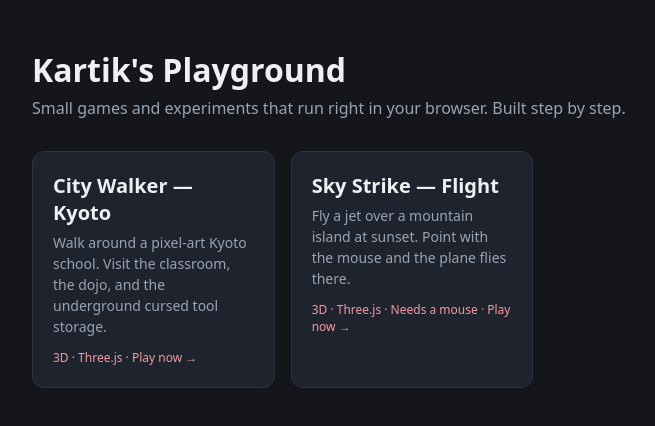
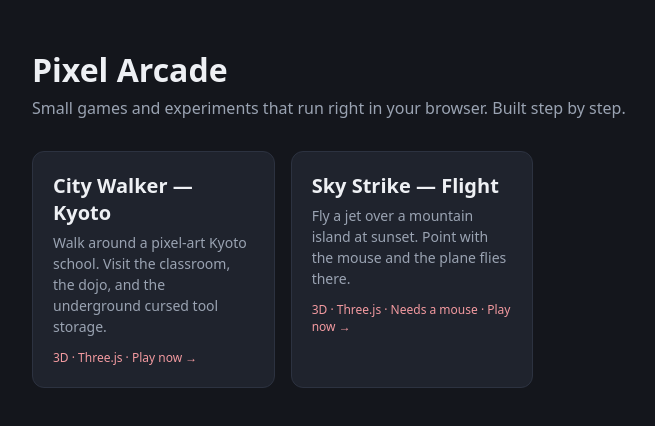
Before and after one commit to pixel-arcade-lab/playground, a plain HTML site: page index.html in a window 1280 px wide. Shown: the whole page, without its empty margins (228-883 px from the left). Drawn offline with Linux system fonts and the light colour scheme.

Commit message:
Use Pixel Arcade name and new site address; add play links to README

```diff
--- a/index.html
+++ b/index.html
@@ -3,7 +3,7 @@
 <head>
   <meta charset="UTF-8" />
   <meta name="viewport" content="width=device-width, initial-scale=1.0" />
-  <title>Kartik's Playground</title>
+  <title>Pixel Arcade</title>
   <style>
     :root { --bg: #14161c; --card: #1f232d; --text: #eef0f4; --muted: #9aa3b2; --accent: #f39aa0; }
     * { box-sizing: border-box; }
@@ -21,7 +21,7 @@
 </head>
 <body>
   <main>
-    <h1>Kartik's Playground</h1>
+    <h1>Pixel Arcade</h1>
     <p class="intro">Small games and experiments that run right in your browser. Built step by step.</p>
     <div class="grid">
       <a class="card" href="projects/city-walker/">
```
Also changed, not shown: 3 other files.
